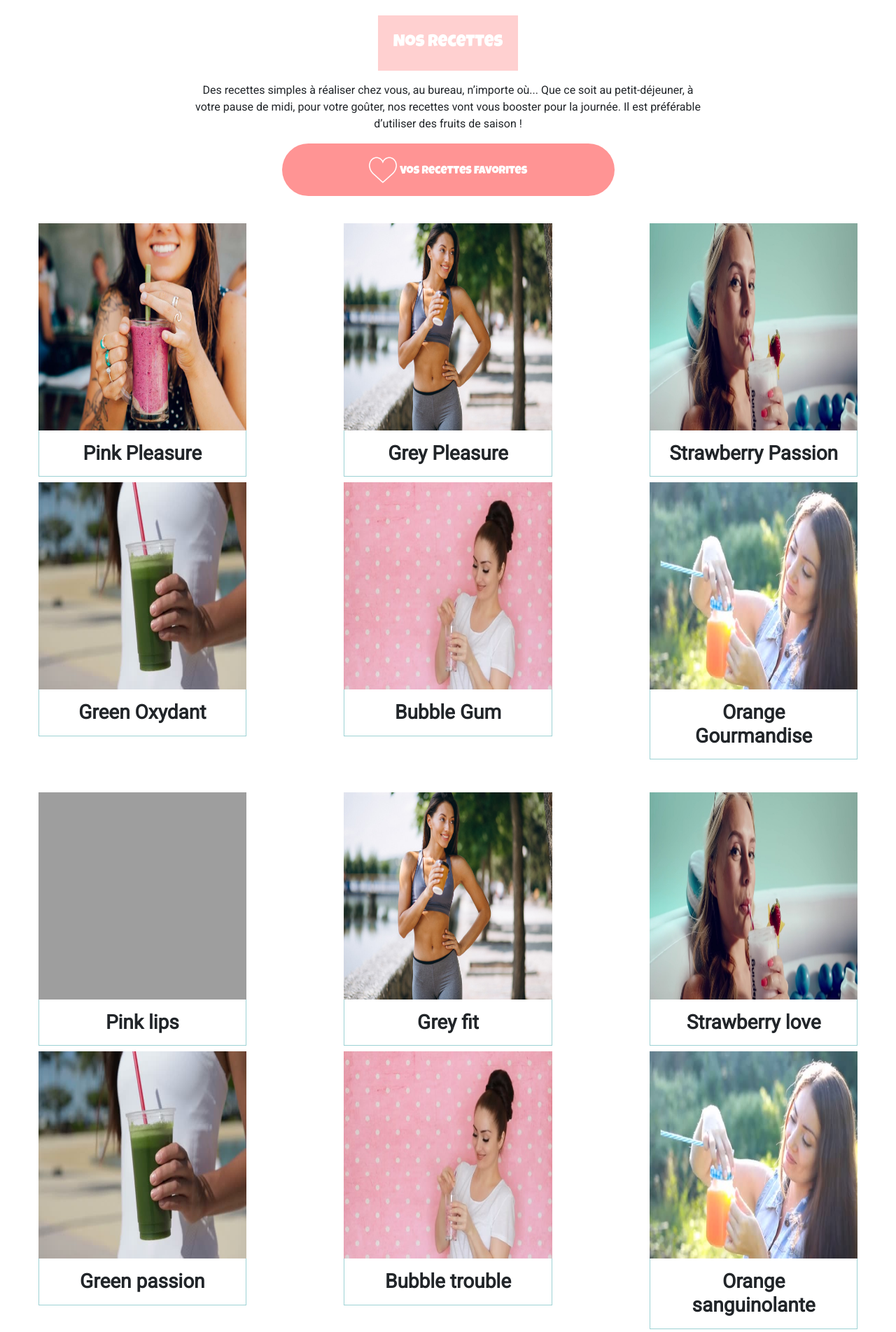
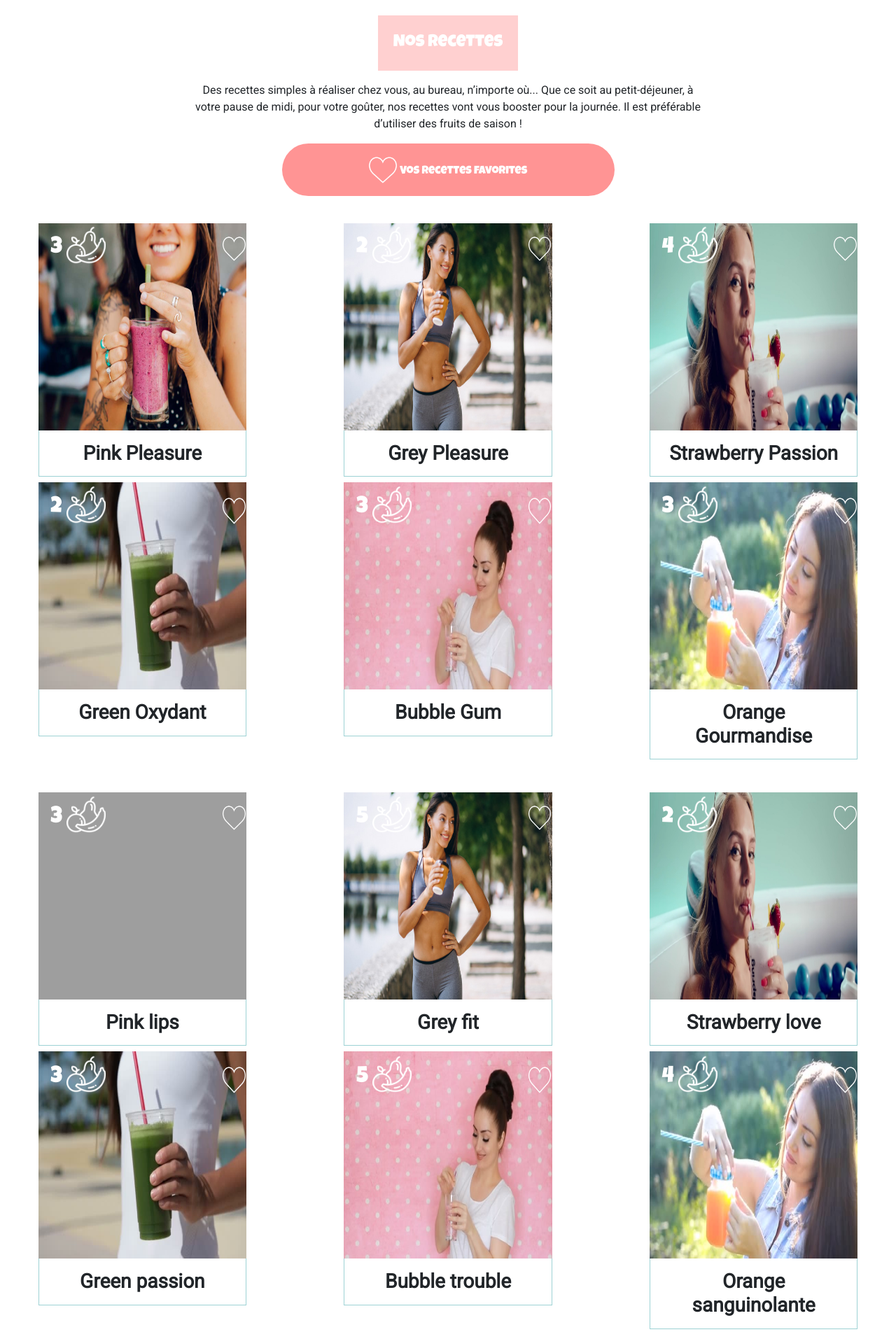
Before and after one commit to LojowskiBoris/smoothieShop, a PHP site: page /recette.php in a window 1280 px wide. Shown: the part 450-2353 px from the top of the page at 70% size. Run offline with PHP 8.4, Linux system fonts and the light colour scheme; some libraries are stand-ins or nearby versions; grey boxes are pictures that could not be loaded.

Commit message:
ajout Dy

```diff
--- a/dyllan.css
+++ b/dyllan.css
@@ -31,3 +31,27 @@
     width: 10%;
     padding-right: 1%;
 }
+
+#smoothies article .panier{
+    position: absolute;
+    z-index: 1;
+    top:1%;
+    left:10%;
+    font-size: 2rem;
+    color: white;
+    font-family: Luckiest Guy;
+}
+#smoothies article .panier img{
+
+    width: 20%;
+    height: 15%;
+
+}
+#smoothies article .coeur{
+    position: absolute;
+    z-index: 1;
+    width: 10%;
+    height: 10%;
+    right: 5%;
+    top:5%;
+}
--- a/favoris.js
+++ b/favoris.js
@@ -1,25 +1,28 @@
-$(document).ready(function(){
+// $(document).ready(function(){
+//      $('.coeur').on('click', fav);
+// });
 
-     $('#coeur').on('click', fav);
-
-});
-
-function fav(){
-	var url = window.location.href;
-	var myUrl = url.split("=");
-	var userName = myUrl[1];
-    var productName = $(this).parents('div').attr('id');
+// function fav(){
+// 	var url = window.location.href;
+// 	var myUrl = url.split("=");
+// 	var userName = myUrl[1];
+//     var productName = $(this).parents('div').attr('id');
 
 
-    $.ajax({
-        url : 'favoris.php',
-        method : 'post',
-        dataType: 'json',
-        data : {productName:productName},
-        success:function(data){
+//     $.ajax({
+//         url : 'favoris.php',
+//         method : 'post',
+//         dataType: 'json',
+//         data : {productName:productName},
+//         success:function(data){
 
-        }
-        });
+//         }
+//         });
 
 
-}
+// }
+
+$('.coeur').on('click',function(){
+    $(this).toggleAttr('src','Ressources/assets/icons/fullheart.png');
+    },
+   );
--- a/layout.phtml
+++ b/layout.phtml
@@ -91,7 +91,7 @@
 		</footer>
 		<script src="https://code.jquery.com/jquery-3.3.1.min.js"></script>
 		<script src="main.js"></script>
-
+		<script src="favoris.js"></script>
 		<!-- <script src="https://code.jquery.com/jquery-3.3.1.slim.min.js" integrity="sha384-q8i/X+965DzO0rT7abK41JStQIAqVgRVzpbzo5smXKp4YfRvH+8abtTE1Pi6jizo" crossorigin="anonymous"></script> -->
 		<script src="https://cdnjs.cloudflare.com/ajax/libs/popper.js/1.14.7/umd/popper.min.js" integrity="sha384-UO2eT0CpHqdSJQ6hJty5KVphtPhzWj9WO1clHTMGa3JDZwrnQq4sF86dIHNDz0W1" crossorigin="anonymous"></script>
 		<script src="https://stackpath.bootstrapcdn.com/bootstrap/4.3.1/js/bootstrap.min.js" integrity="sha384-JjSmVgyd0p3pXB1rRibZUAYoIIy6OrQ6VrjIEaFf/nJGzIxFDsf4x0xIM+B07jRM" crossorigin="anonymous"></script>
--- a/recette.phtml
+++ b/recette.phtml
@@ -22,19 +22,31 @@
             <div class="row justify-content-around photos-filles">
                 <div class="col-sm-12 col-md-12 col-lg-3">
                     <article>
-                        <img src="img/pink_pleasure.jpg" alt="Pink pleasure">
+                        <div class="fruits">
+                            <p class="panier">3 <img src="Ressources/assets/icons/fruits.png" alt="" ></p>
+                            <img src="Ressources/assets/icons/emptyheart.png" alt=""  class="coeur">
+                            <img src="img/pink_pleasure.jpg" alt="Pink pleasure">
+                        </div>
                         <h3><strong>Pink Pleasure</strong></h3>
                     </article>
                 </div>
                 <div class="col-sm-12 col-md-12 col-lg-3">
                     <article>
+                    <div class="fruits">
+                            <p class="panier">2 <img src="Ressources/assets/icons/fruits.png" alt="" ></p>
+                            <img src="Ressources/assets/icons/emptyheart.png" alt=""  class="coeur">
                         <img src="img/grey_pleasure.jpg" alt="Grey pleasure">
+                    </div>
                         <h3><strong>Grey Pleasure</strong></h3>
                     </article>
                 </div>
                 <div class="col-sm-12 col-md-12 col-lg-3">
                     <article>
+                    <div class="fruits">
+                            <p class="panier">4 <img src="Ressources/assets/icons/fruits.png" alt="" ></p>
+                            <img src="Ressources/assets/icons/emptyheart.png" alt=""  class="coeur">
                         <img src="img/strawberry_passion.jpg" alt="Strawberry passion">
+                    </div>
                         <h3><strong>Strawberry Passion</strong></h3>
                     </article>
                 </div>
@@ -43,19 +55,31 @@
             <div class="row justify-content-around">
                 <div class="col-sm-12 col-md-12 col-lg-3">
                     <article>
+                    <div class="fruits">
+                            <p class="panier">2 <img src="Ressources/assets/icons/fruits.png" alt="" ></p>
+                            <img src="Ressources/assets/icons/emptyheart.png" alt=""  class="coeur">
                         <img src="img/green_oxydant.jpg" alt="Green oxydant">
+                    </div>
                         <h3><strong>Green Oxydant</strong></h3>
                     </article>
                 </div>
                 <div class="col-sm-12 col-md-12 col-lg-3">
                     <article>
+                    <div class="fruits">
+                            <p class="panier">3 <img src="Ressources/assets/icons/fruits.png" alt="" ></p>
+                            <img src="Ressources/assets/icons/emptyheart.png" alt=""  class="coeur">
                         <img src="img/bubble_gum.jpg" alt="Bubble Gum">
+                    </div>
                         <h3><strong>Bubble Gum</strong></h3>
                     </article>
                 </div>
                 <div class="col-sm-12 col-md-12 col-lg-3">
                     <article>
+                    <div class="fruits">
+                            <p class="panier">3 <img src="Ressources/assets/icons/fruits.png" alt="" ></p>
+                            <img src="Ressources/assets/icons/emptyheart.png" alt=""  class="coeur">
                         <img src="img/orange_gourmandise.jpg" alt="Orange gourmandise">
+                    </div>
                         <h3><strong>Orange Gourmandise</strong></h3>
                     </article>
                 </div>
@@ -67,19 +91,31 @@
             <div class="row justify-content-around photos-filles">
                 <div class="col-sm-12 col-md-12 col-lg-3">
                     <article>
+                    <div class="fruits">
+                            <p class="panier">3 <img src="Ressources/assets/icons/fruits.png" alt="" ></p>
+                            <img src="Ressources/assets/icons/emptyheart.png" alt=""  class="coeur">
                         <img src="img/smooth.jpg" alt="Pink pleasure">
+                    </div>
                         <h3><strong>Pink lips</strong></h3>
                     </article>
                 </div>
                 <div class="col-sm-12 col-md-12 col-lg-3">
                     <article>
+                    <div class="fruits">
+                            <p class="panier">5 <img src="Ressources/assets/icons/fruits.png" alt="" ></p>
+                            <img src="Ressources/assets/icons/emptyheart.png" alt=""  class="coeur">
                         <img src="img/grey_pleasure.jpg" alt="Grey pleasure">
+                    </div>
                         <h3><strong>Grey fit</strong></h3>
                     </article>
                 </div>
                 <div class="col-sm-12 col-md-12 col-lg-3">
                     <article>
+                    <div class="fruits">
+                            <p class="panier">2 <img src="Ressources/assets/icons/fruits.png" alt="" ></p>
+                            <img src="Ressources/assets/icons/emptyheart.png" alt=""  class="coeur">
                         <img src="img/strawberry_passion.jpg" alt="Strawberry passion">
+                    </div>
                         <h3><strong>Strawberry love</strong></h3>
                     </article>
                 </div>
@@ -88,19 +124,31 @@
             <div class="row justify-content-around">
                 <div class="col-sm-12 col-md-12 col-lg-3">
                     <article>
+                    <div class="fruits">
+                            <p class="panier">3 <img src="Ressources/assets/icons/fruits.png" alt="" ></p>
+                            <img src="Ressources/assets/icons/emptyheart.png" alt=""  class="coeur">
                         <img src="img/green_oxydant.jpg" alt="Green oxydant">
+                    </div>
                         <h3><strong>Green passion</strong></h3>
                     </article>
                 </div>
                 <div class="col-sm-12 col-md-12 col-lg-3">
                     <article>
+                    <div class="fruits">
+                            <p class="panier">5 <img src="Ressources/assets/icons/fruits.png" alt="" ></p>
+                            <img src="Ressources/assets/icons/emptyheart.png" alt=""  class="coeur">
                         <img src="img/bubble_gum.jpg" alt="Bubble Gum">
+                    </div>
                         <h3><strong>Bubble trouble</strong></h3>
                     </article>
                 </div>
                 <div class="col-sm-12 col-md-12 col-lg-3">
                     <article>
+                    <div class="fruits">
+                            <p class="panier">4 <img src="Ressources/assets/icons/fruits.png" alt="" ></p>
+                            <img src="Ressources/assets/icons/emptyheart.png" alt=""  class="coeur">
                         <img src="img/orange_gourmandise.jpg" alt="Orange gourmandise">
+                    </div>
                         <h3><strong>Orange sanguinolante</strong></h3>
                     </article>
                 </div>
```
